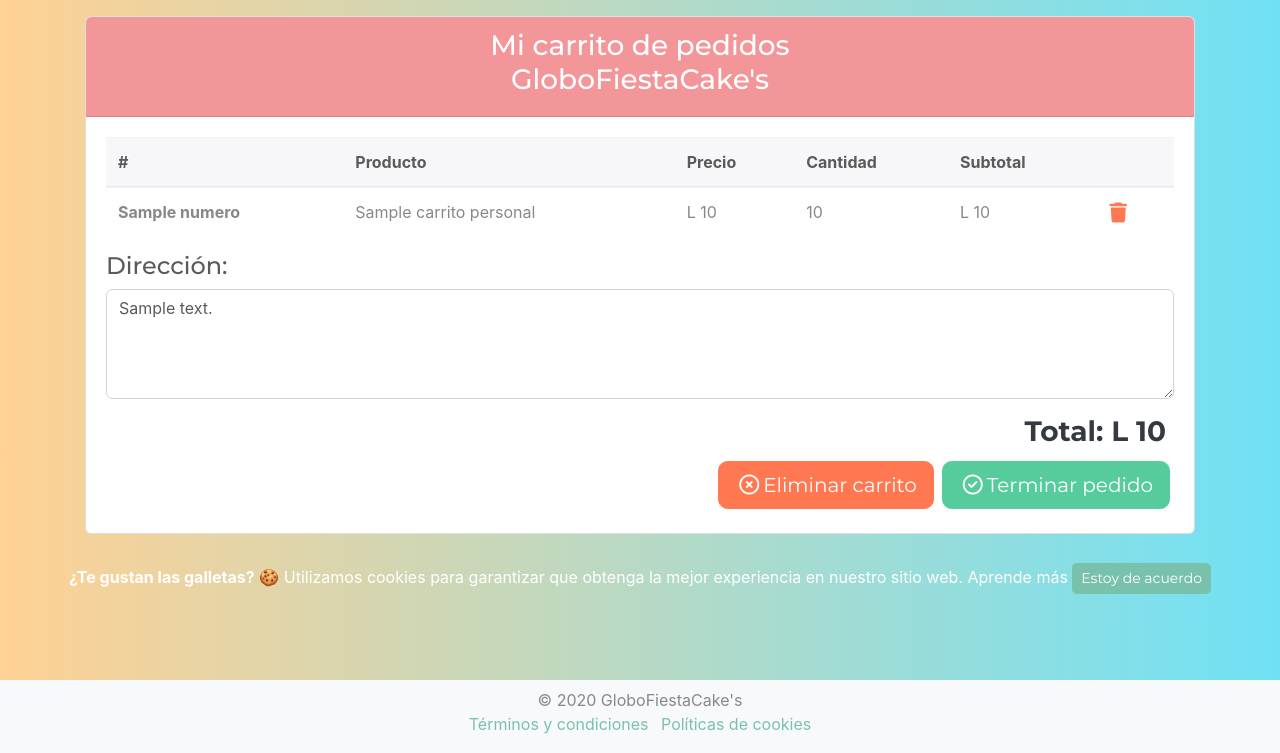
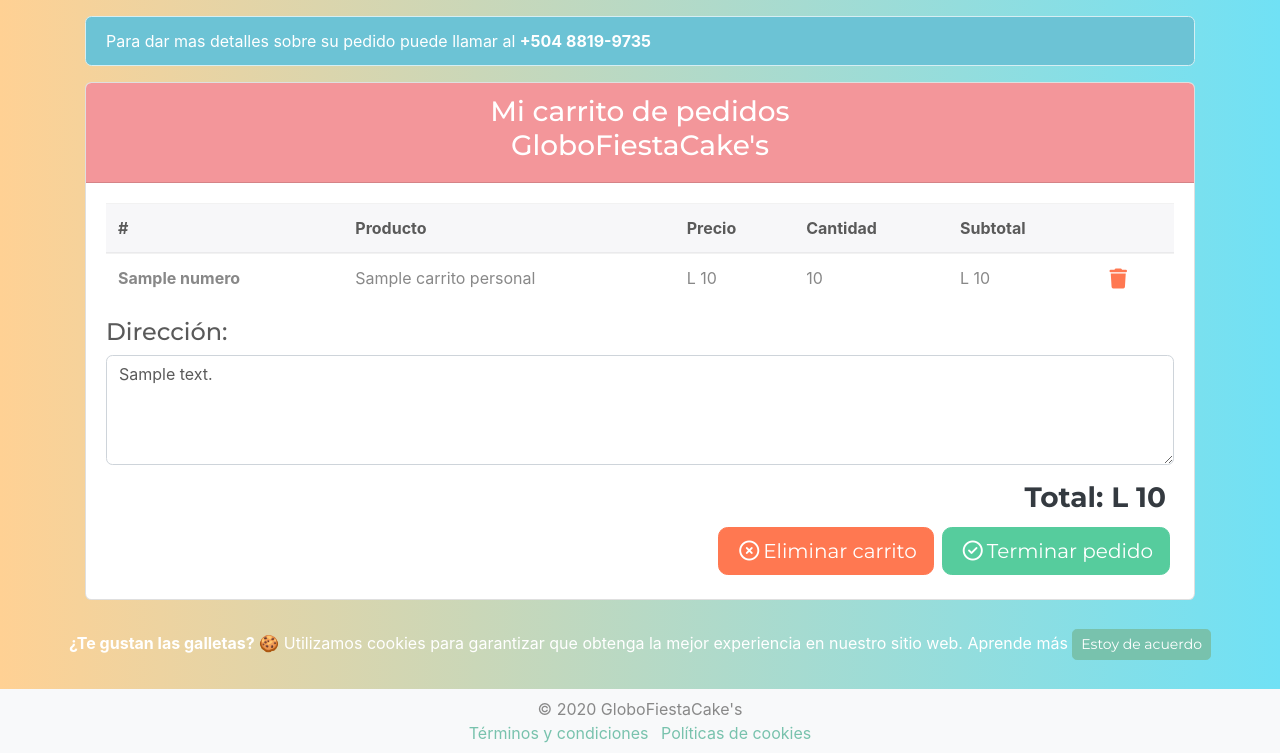
Before and after one commit to DRBC17/cakeshop-app, a Node server app: template views/store/cart.hbs in a window 1280 px wide. Shown: the part 56-809 px from the top of the page. Run offline with Node 20, Linux system fonts and the light colour scheme; the template is opened without the code that fills it: most values are stand-ins (such as "Sample title", 1, 10 or a date in 2020); some libraries are stand-ins or nearby versions.

Commit message:
Se agrego el mensaje de pedido en el carrito
Signed-off-by: Mayra Guevara <maystef1@hotmail.com>

```diff
--- a/views/store/cart.hbs
+++ b/views/store/cart.hbs
@@ -1,6 +1,9 @@
 {{!-- Mostrar los mensajes en caso de existir --}}
 {{>ourMessages}}
-<div class="card mt-3 mb-3">
+<div class="alert alert-info mt-3" role="alert">
+ Para dar mas detalles sobre su pedido puede llamar al <strong>+504 8819-9735</strong>
+</div>
+<div class="card mb-3">
     <div class="card-header text-center bg-secondary text-white">
         <h3> Mi carrito de pedidos</br> GloboFiestaCake's</h3>
     </div>
```
